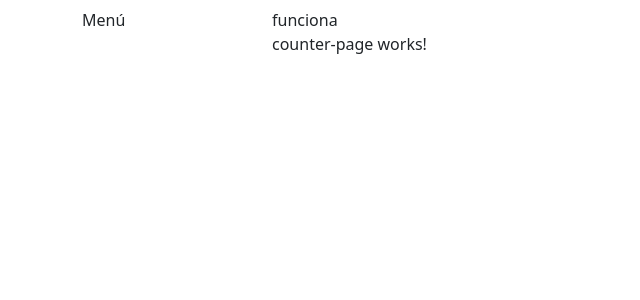
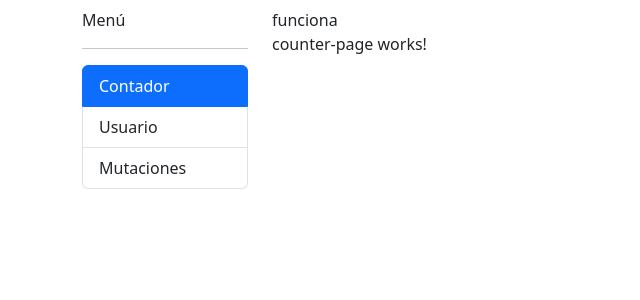
Before and after one commit to m4n50n/angular_signals_directives, an Angular app: page /signals/counter in a window 1280 px wide. Shown: the top 300 px of the page, without its empty margins (0-640 px from the left). Built offline with nearby package versions, Linux system fonts and the light colour scheme.

Commit message:
Menú lateral y preparación para crear la primera Signal

```diff
--- /dev/null
+++ b/src/app/signals/components/side-menu/side-menu.component.html
@@ -0,0 +1,9 @@
+<ul class="list-group">
+    <li *ngFor="let item of menuItems"
+        class="list-group-item"
+        [routerLink]="item.route"
+        routerLinkActive="active"
+    >
+        {{ item.title }}
+    </li>
+</ul>
--- /dev/null
+++ b/src/app/signals/components/side-menu/side-menu.component.scss
@@ -0,0 +1,3 @@
+li {
+    cursor: pointer;
+}
--- /dev/null
+++ b/src/app/signals/components/side-menu/side-menu.component.ts
@@ -0,0 +1,19 @@
+import { Component } from '@angular/core';
+
+interface MenuItem {
+  title: string;
+  route: string;
+}
+
+@Component({
+  selector: 'side-menu',
+  templateUrl: './side-menu.component.html',
+  styleUrls: ['./side-menu.component.scss']
+})
+export class SideMenuComponent {
+  public menuItems: MenuItem[] = [
+    { title: "Contador", route: "counter" },
+    { title: "Usuario", route: "user-info" },
+    { title: "Mutaciones", route: "properties" }
+  ];
+}
--- a/src/app/signals/layout/signals-layout/signals-layout.component.html
+++ b/src/app/signals/layout/signals-layout/signals-layout.component.html
@@ -1,6 +1,8 @@
 <div class="row mt-2">
     <div class="col-2">
         Menú
+        <hr>
+        <side-menu />
     </div>
 
     <div class="col-10">
```
Also changed, not shown: src/app/signals/signals.module.ts (+6 -2 lines), 1 other file (tests, documents, lock files or other folders).
